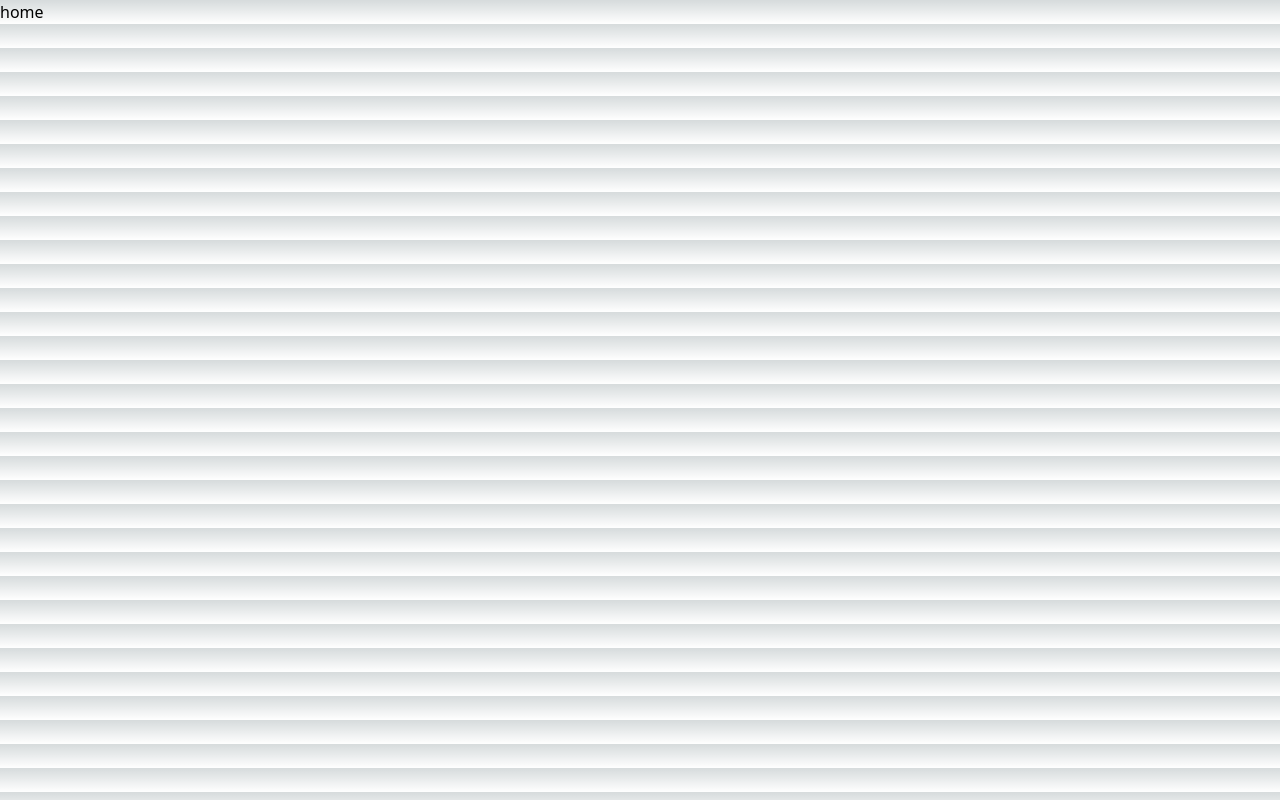
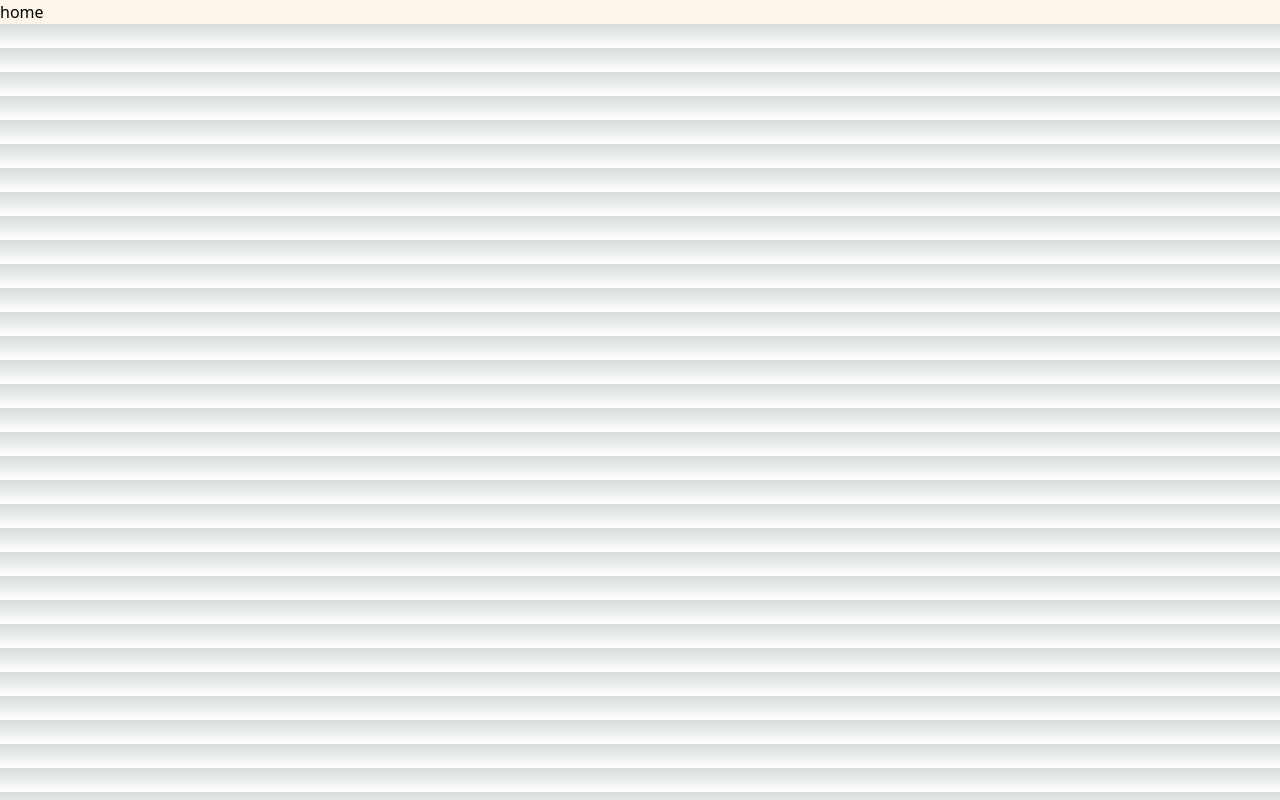
Before and after one commit to queens-web-development-club/qasa, a Next.js app: page / in a window 1280 px wide. Built offline with nearby package versions, Linux system fonts and the light colour scheme.

Commit message:
added test class

```diff
--- a/pages/index.js
+++ b/pages/index.js
@@ -14,7 +14,7 @@ export default function Home() {
         <link rel="icon" href="/favicon.ico" />
       </Head>
       <main>
-        <div>
+        <div className="bg-beige">
           home
         </div>
       </main>
```
